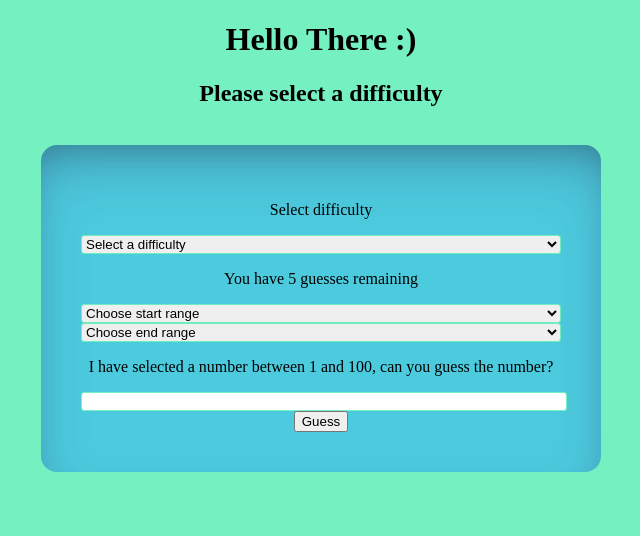
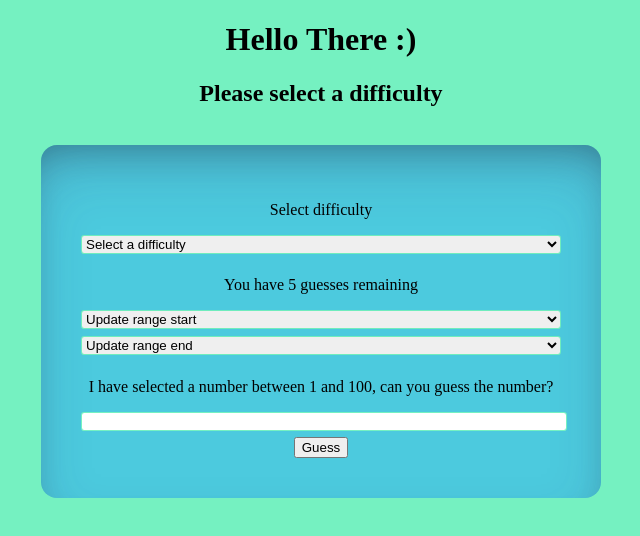
Before and after one commit to MthoNtanzi/GuessTheNumberGame, a Vue app: page / in a window 1280 px wide. Shown: the top 536 px of the page, without its empty margins (319-959 px from the left). Built offline with nearby package versions, Linux system fonts and the light colour scheme.

Commit message:
Update user when they run out of guesses

```diff
--- a/src/App.vue
+++ b/src/App.vue
@@ -7,20 +7,20 @@
         <select v-model="selectedDifficulty" @change="chooseDifficulty">
             <option value="" disabled>Select a difficulty</option>
             <option v-for="choice in difficulty" :key="choice" :value="choice">
-                    {{ choice }}
-                </option>
+                {{ choice }}
+            </option>
         </select>
         <p>You have {{ guessCount }} guesses remaining</p>
 
         <div>
             <select v-model="startNum" @change="updateRange">
-                <option value="" disabled>Choose start range</option>
+                <option value="" disabled>Update range start</option>
                 <option v-for="num in numTo100" :key="num" :value="num">
                     {{ num }}
                 </option>
             </select>
             <select v-model="endNum" @change="updateRange">
-                <option value="" disabled>Choose end range</option>
+                <option value="" disabled>Update range end</option>
                 <option v-for="num in numTo100" :key="num" :value="num">
                     {{ num }}
                 </option>
@@ -48,7 +48,7 @@ export default {
             endNum: "",
             chosenStartNum: 1,
             chosenEndNum: 100,
-            randNum: null, // Set to null initially
+            randNum: null,
             userGuess: null,
             hasUserGuessed: false,
             isCorrect: false,
@@ -69,14 +69,13 @@ export default {
 
             if (this.startNum && this.endNum) {
                 if (end - start < 10) {
-                    alert("The range should be at least 10 numbers apart");
-                }
-                else if (start >= end) {
-                    alert("The beginning number can't be larger than the ending number of the range");
+                    alert("The range should be at least 10 numbers apart.");
+                } else if (start >= end) {
+                    alert("The beginning number can't be larger than the ending number of the range.");
                 } else {
                     this.chosenStartNum = start;
-                    this.randNum = Math.floor(Math.random() * (this.chosenEndNum - this.chosenStartNum + 1)) + this.chosenStartNum;
                     this.chosenEndNum = end;
+                    this.randNum = Math.floor(Math.random() * (end - start + 1)) + start;
                     alert("New range selected. Random number has been generated.");
                 }
             }
@@ -91,28 +90,35 @@ export default {
             if (this.guessCount === 0 && !this.isCorrect) {
                 alert("You lose! The correct number was " + this.randNum);
                 this.resetGame();
+                return;
             }
 
             this.hasUserGuessed = true;
             const theGuess = parseInt(this.userGuess);
-            this.guessCount--
+            this.guessCount--;
 
             if (theGuess === this.randNum) {
                 this.isCorrect = true;
                 this.isHigh = false;
                 this.isLow = false;
                 alert("Yes!! You win!");
+                this.resetGame()
                 return;
             } else if (theGuess > this.randNum) {
                 this.isCorrect = false;
                 this.isHigh = true;
                 this.isLow = false;
-                return
             } else {
                 this.isCorrect = false;
                 this.isHigh = false;
                 this.isLow = true;
-                return
+            }
+
+            // Clear userGuess if guesses run out
+            if (this.guessCount === 0 && !this.isCorrect) {
+                this.userGuess = null;
+                alert("You are out off Guesses. The correct number was " + this.randNum)
+                this.resetGame()
             }
         },
 
@@ -134,7 +140,18 @@ export default {
             this.isHigh = false;
             this.isLow = false;
             this.userGuess = null;
-            this.guessCount = this.selectedDifficulty === "easy" ? 8 : this.selectedDifficulty === "normal" ? 5 : 3;
+            this.randNum = Math.floor(Math.random() * (this.chosenEndNum - this.chosenStartNum + 1)) + this.chosenStartNum;
+
+             // Set the guess count based on the selected difficulty
+            if (this.selectedDifficulty === "easy") {
+                this.guessCount = 8;
+            } else if (this.selectedDifficulty === "normal") {
+                this.guessCount = 5;
+            } else if (this.selectedDifficulty === "hard") {
+                this.guessCount = 3;
+            }
+
+            // Generate a new random number within the chosen range
             this.randNum = Math.floor(Math.random() * (this.chosenEndNum - this.chosenStartNum + 1)) + this.chosenStartNum;
         },
     }
@@ -149,19 +166,19 @@ export default {
         text-align: center;
     }
 
-    .gameBoard{
+    .gameBoard {
         padding: 2.5em;
-        max-width:30em;
+        max-width: 30em;
         background: rgba(59, 186, 236, 0.7);
         margin: auto;
         border-radius: 1em;
         box-shadow: rgba(50, 50, 93, 0.25) 0px 30px 60px -12px inset, rgba(0, 0, 0, 0.3) 0px 18px 36px -18px inset;
     }
 
-    input, select{
+    input, select {
         min-width: 100%;
-        inset: none;
         border-radius: 0.25em;
         border: 1px solid rgba(59, 236, 168, 0.7);
+        margin-bottom: 0.5em;
     }
 </style>
```
